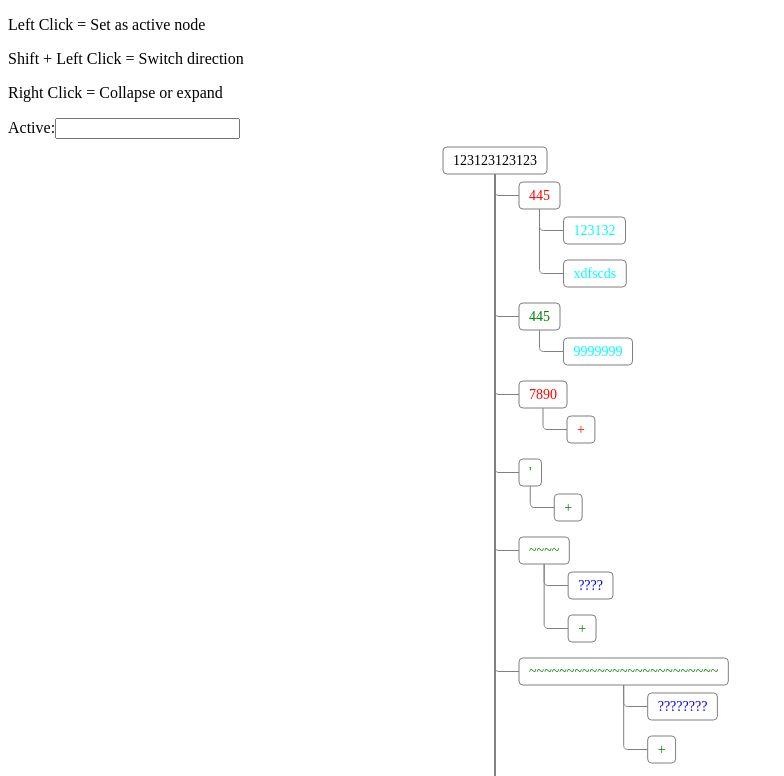
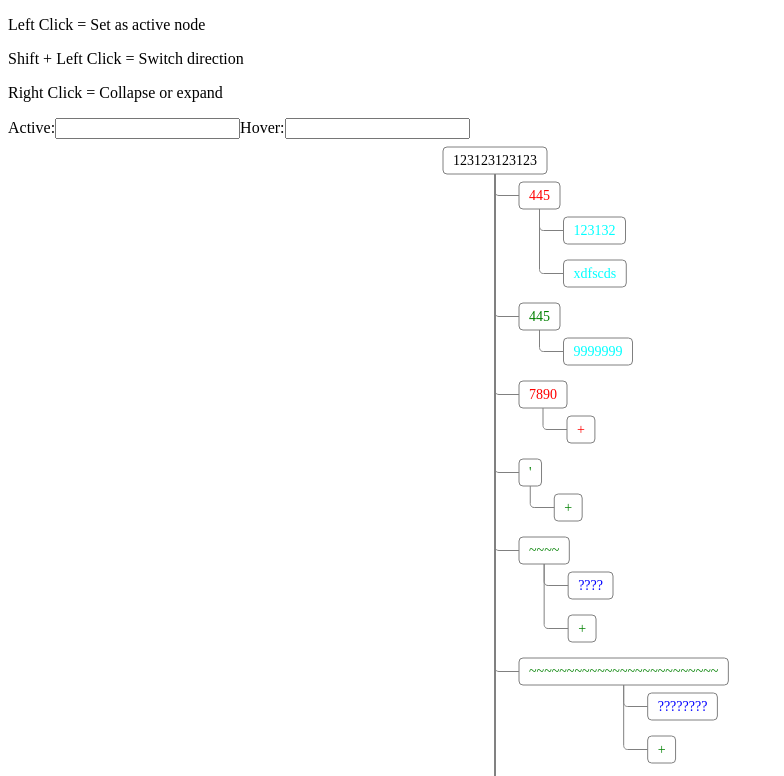
Before and after one commit to TheVeryDarkness/svg-tree-vue3, a Vue app: page / in a window 1280 px wide. Shown: the top 776 px of the page, without its empty margins (0-784 px from the left). Built offline with nearby package versions, Linux system fonts and the light colour scheme.

Commit message:
Update demo

```diff
--- a/src/App.vue
+++ b/src/App.vue
@@ -117,6 +117,8 @@ window.addEventListener("click", () => {
   <p>Right Click = Collapse or expand</p>
   <label for="active-node">Active:</label>
   <input type="text" id="active-node" title="Active Node" v-model="state.active.value" />
+  <label for="hover-node">Hover:</label>
+  <input type="text" id="hover-node" title="Hover Node" v-model="state.hover.value" />
   <br />
   <div class="container">
     <Tree ref="tree" :data="_data" :label-key="'id'" :state="state" :options="undefined" @click="click" @contextmenu="contextmenu" />
```
